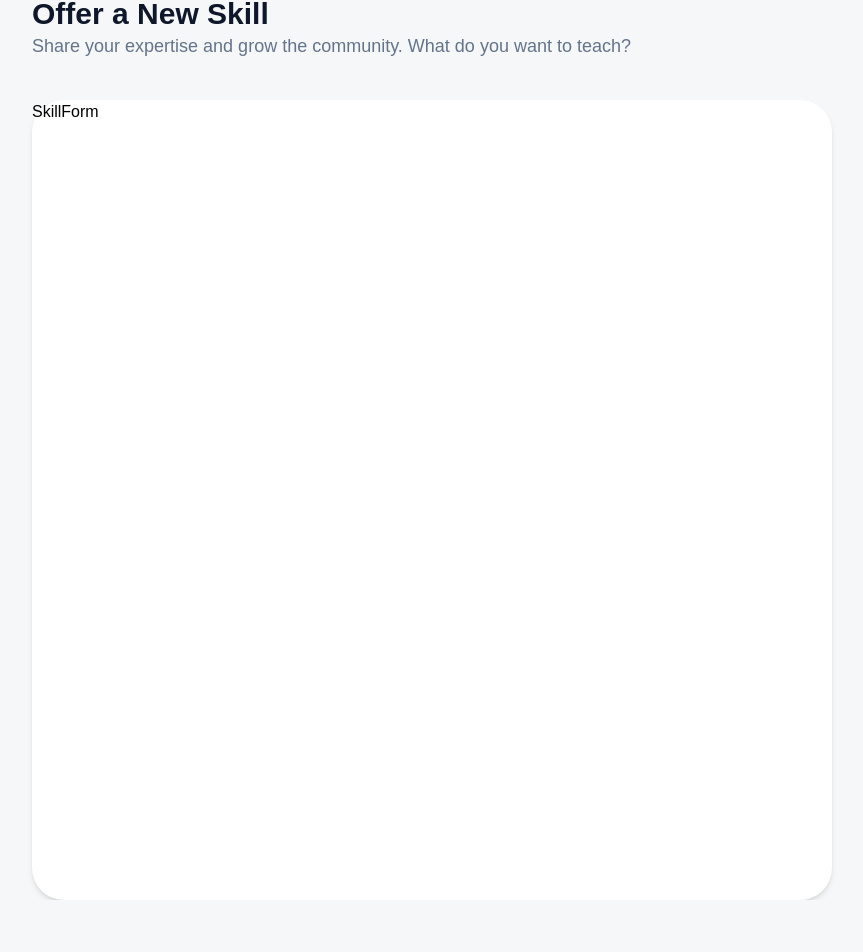
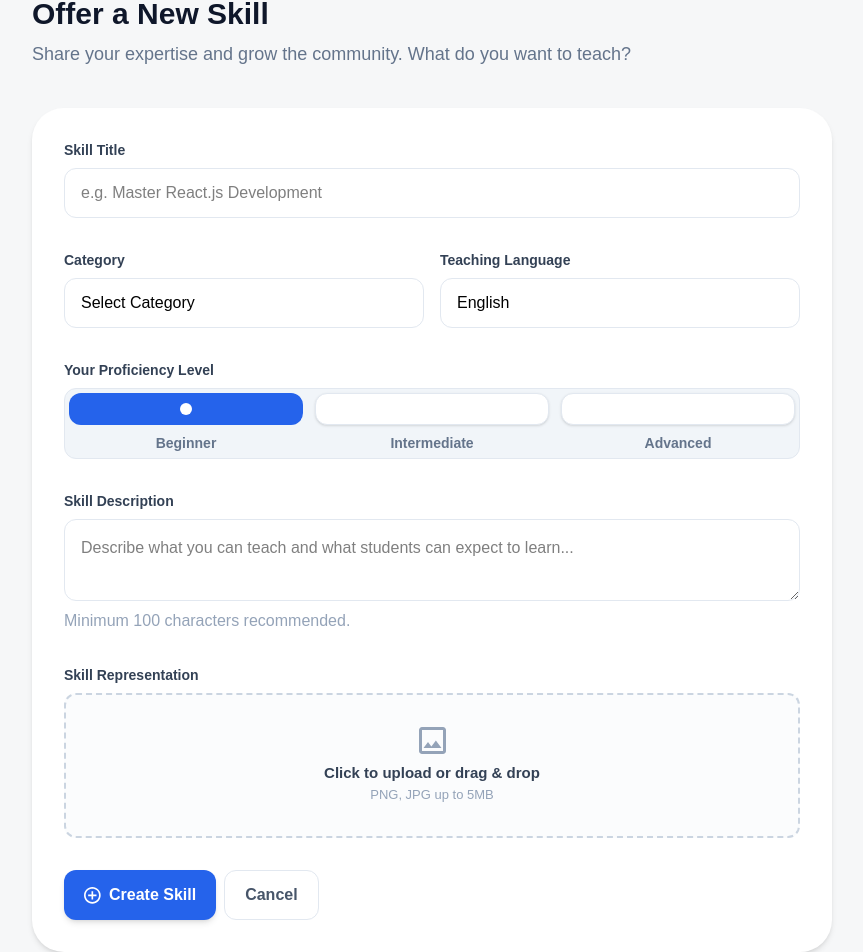
Before and after one commit to k-jdev/skill-swap, a Next.js app: page /skill in a window 1280 px wide. Shown: the part 173-1125 px from the top of the page, without its empty margins (208-1071 px from the left). Before the commit the page ends 1073 px from the top, so only its background shows below. Built offline with nearby package versions, Linux system fonts and the light colour scheme; no server answers.

Commit message:
style(auth): style the login form

```diff
--- a/src/features/skill/components/Header.tsx
+++ b/src/features/skill/components/Header.tsx
@@ -22,8 +22,8 @@ function Header() {
           Back to Dashboard
         </p>
       </div>
-      <div>
-        <h2 className="text-[#0F172A] font-black text-3xl">
+      <div className="flex-col ">
+        <h2 className="text-[#0F172A] font-black text-3xl mb-2">
           Offer a New Skill
         </h2>
         <p className="text-[#64748B] text-lg">
--- a/src/features/skill/components/SkillForm.tsx
+++ b/src/features/skill/components/SkillForm.tsx
@@ -1,9 +1,166 @@
-import React from "react";
+"use client";
+import React, { useState, useRef } from "react";
+import { useForm } from "react-hook-form";
 
-type Props = {};
+function SkillForm() {
+  const { register, handleSubmit } = useForm();
+  const [selectedLevel, setSelectedLevel] = useState<
+    "beginner" | "intermediate" | "advanced"
+  >("beginner");
+  const fileInputRef = useRef<HTMLInputElement>(null);
+  return (
+    <form className="p-8 ">
+      <div className="grid gap-2 mb-2">
+        <label className="text-[#334155] font-bold text-sm" htmlFor="">
+          Skill Title
+        </label>
+        <input
+          className="border border-[#E2E8F0] px-4 py-3 rounded-[12px]"
+          type="text"
+          placeholder="e.g. Master React.js Development"
+        />
+      </div>
+      <div className="flex gap-4 mt-8">
+        <div className="grid gap-2 flex-1">
+          <label
+            className="text-[#334155] font-bold text-sm"
+            htmlFor="category"
+          >
+            Category
+          </label>
+          <select
+            className="border border-[#E2E8F0] px-4 py-3 rounded-[12px] w-full appearance-none"
+            name="category"
+            id="category"
+          >
+            {" "}
+            <option value="value1">Значение 1</option>
+            <option value="value2" selected>
+              Select Category
+            </option>
+            <option value="value3">Значение 3</option>
+          </select>
+        </div>
+        <div className="grid gap-2 flex-1">
+          <label
+            className="text-[#334155] font-bold text-sm"
+            htmlFor="language"
+          >
+            Teaching Language
+          </label>
+          <select
+            className="border border-[#E2E8F0] px-4 py-3 rounded-[12px] w-full appearance-none"
+            name="language"
+            id="language"
+          >
+            {" "}
+            <option value="value1">Ukrainian</option>
+            <option value="value2" selected>
+              English
+            </option>
+            <option value="value3">German</option>
+          </select>
+        </div>
+      </div>
+      <div className="grid gap-2 mt-8">
+        {" "}
+        <label className="text-[#334155] font-bold text-sm" htmlFor="">
+          Your Proficiency Level
+        </label>
+        <div className="bg-[#F1F5F9] border border-[#E2E8F0] p-1 rounded-[12px] flex gap-3">
+          {(["beginner", "intermediate", "advanced"] as const).map((level) => (
+            <div
+              key={level}
+              className="flex-1 items-center justify-center text-center cursor-pointer"
+              onClick={() => setSelectedLevel(level)}
+            >
+              <div
+                className={`rounded-[12px] p-2 h-8 items-center justify-center flex ${
+                  selectedLevel === level
+                    ? "bg-[#2563EB]"
+                    : "bg-white border border-[#E2E8F0] shadow-sm"
+                }`}
+              >
+                {selectedLevel === level && (
+                  <div className="bg-white rounded-full p-1.5 w-fit"> </div>
+                )}
+              </div>
+              <h4 className="text-[#64748B] text-[14px] mt-2 font-semibold capitalize">
+                {level}
+              </h4>
+            </div>
+          ))}
+        </div>
+      </div>
+      <div className="grid gap-2 mt-8">
+        {" "}
+        <label className="text-[#334155] font-bold text-sm" htmlFor="">
+          Skill Description
+        </label>
+        <textarea
+          className="p-4 rounded-[12px] border border-[#E2E8F0]"
+          placeholder="Describe what you can teach and what students can expect to learn..."
+          name=""
+          id=""
+        ></textarea>
+        <p className=" text-[#94A3B8]">Minimum 100 characters recommended.</p>
+      </div>
+      <div className="grid gap-2 mt-8">
+        {" "}
+        <label className="text-[#334155] font-bold text-sm" htmlFor="">
+          Skill Representation
+        </label>
+        <div
+          onClick={() => fileInputRef.current?.click()}
+          className="border-2 border-dashed border-[#CBD5E1] rounded-[12px] p-8 bg-[#F8FAFC]/50 flex flex-col items-center justify-center  cursor-pointer hover:bg-[#F1F5F9] transition"
+        >
+          <svg
+            width="27"
+            height="35"
+            viewBox="0 0 27 35"
+            fill="none"
+            xmlns="http://www.w3.org/2000/svg"
+          >
+            <path
+              d="M3 27C2.175 27 1.46875 26.7062 0.88125 26.1187C0.29375 25.5312 0 24.825 0 24V3C0 2.175 0.29375 1.46875 0.88125 0.88125C1.46875 0.29375 2.175 0 3 0H24C24.825 0 25.5312 0.29375 26.1187 0.88125C26.7062 1.46875 27 2.175 27 3V24C27 24.825 26.7062 25.5312 26.1187 26.1187C25.5312 26.7062 24.825 27 24 27H3ZM3 24H24V3H3V24ZM4.5 21H22.5L16.875 13.5L12.375 19.5L9 15L4.5 21ZM3 24V3V24Z"
+              fill="#94A3B8"
+            />
+          </svg>
 
-function SkillForm({}: Props) {
-  return <div>SkillForm</div>;
+          <p className="text-[#334155] font-bold text-[15px]">
+            Click to upload or drag &amp; drop
+          </p>
+          <p className="text-[#94A3B8] text-[13px]">PNG, JPG up to 5MB</p>
+          <input
+            ref={fileInputRef}
+            className="hidden"
+            type="file"
+            accept="image/png, image/jpeg"
+          />
+        </div>
+      </div>
+      <div className="flex gap-2 mt-8">
+        <button className="bg-[#2563EB] flex gap-2 items-center shadow-md rounded-[12px] px-5 py-3 text-white text-[16px] font-bold">
+          <svg
+            width="17"
+            height="17"
+            viewBox="0 0 17 17"
+            fill="none"
+            xmlns="http://www.w3.org/2000/svg"
+          >
+            <path
+              d="M7.5 12.5H9.16667V9.16667H12.5V7.5H9.16667V4.16667H7.5V7.5H4.16667V9.16667H7.5V12.5ZM8.33333 16.6667C7.18056 16.6667 6.09722 16.4479 5.08333 16.0104C4.06944 15.5729 3.1875 14.9792 2.4375 14.2292C1.6875 13.4792 1.09375 12.5972 0.65625 11.5833C0.21875 10.5694 0 9.48611 0 8.33333C0 7.18056 0.21875 6.09722 0.65625 5.08333C1.09375 4.06944 1.6875 3.1875 2.4375 2.4375C3.1875 1.6875 4.06944 1.09375 5.08333 0.65625C6.09722 0.21875 7.18056 0 8.33333 0C9.48611 0 10.5694 0.21875 11.5833 0.65625C12.5972 1.09375 13.4792 1.6875 14.2292 2.4375C14.9792 3.1875 15.5729 4.06944 16.0104 5.08333C16.4479 6.09722 16.6667 7.18056 16.6667 8.33333C16.6667 9.48611 16.4479 10.5694 16.0104 11.5833C15.5729 12.5972 14.9792 13.4792 14.2292 14.2292C13.4792 14.9792 12.5972 15.5729 11.5833 16.0104C10.5694 16.4479 9.48611 16.6667 8.33333 16.6667ZM8.33333 15C10.1944 15 11.7708 14.3542 13.0625 13.0625C14.3542 11.7708 15 10.1944 15 8.33333C15 6.47222 14.3542 4.89583 13.0625 3.60417C11.7708 2.3125 10.1944 1.66667 8.33333 1.66667C6.47222 1.66667 4.89583 2.3125 3.60417 3.60417C2.3125 4.89583 1.66667 6.47222 1.66667 8.33333C1.66667 10.1944 2.3125 11.7708 3.60417 13.0625C4.89583 14.3542 6.47222 15 8.33333 15Z"
+              fill="white"
+            />
+          </svg>
+          Create Skill
+        </button>
+        <button className="border border-[#E2E8F0] rounded-[12px] px-5 py-3 text-[#475569] text-[16px] font-bold">
+          Cancel
+        </button>
+      </div>
+    </form>
+  );
 }
 
 export default SkillForm;
```
